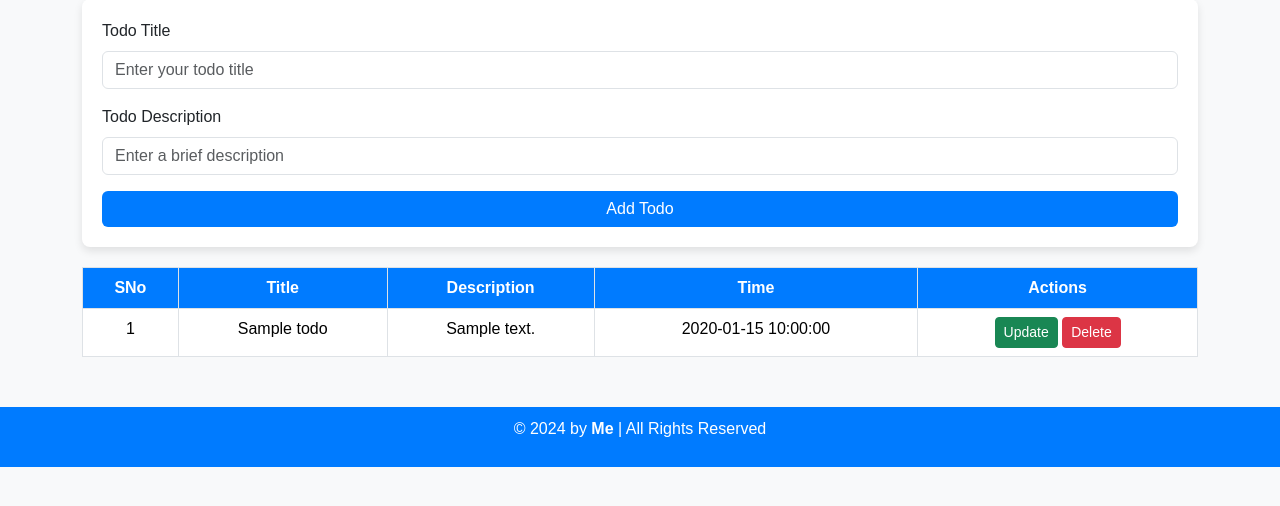
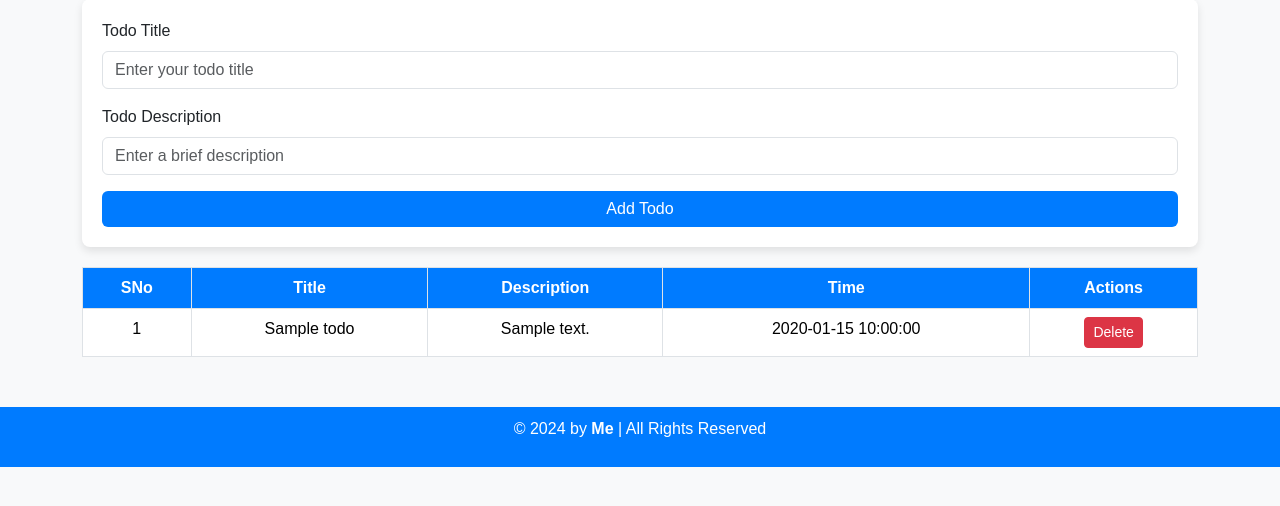
Before and after one commit to nandhubabu/Todo-List-using-python, a Flask app: page / in a window 1280 px wide. Shown: the part 151-657 px from the top of the page. Run offline with Flask 3, Linux system fonts and the light colour scheme; tables that the repository leaves empty hold one stand-in row (values such as "Sample post").

Commit message:
Update index.html

```diff
--- a/templates/index.html
+++ b/templates/index.html
@@ -120,7 +120,7 @@
                     <td>{{ todo.desc }}</td>
                     <td>{{ todo.date_created }}</td>
                     <td>
-                        <a href="/update/{{ todo.sno }}" class="btn btn-success btn-sm">Update</a>
+<!--                         <a href="/update/{{ todo.sno }}" class="btn btn-success btn-sm">Update</a> -->
                         <a href="/delete/{{ todo.sno }}" class="btn btn-danger btn-sm">Delete</a>
                     </td>
                 </tr>
```
